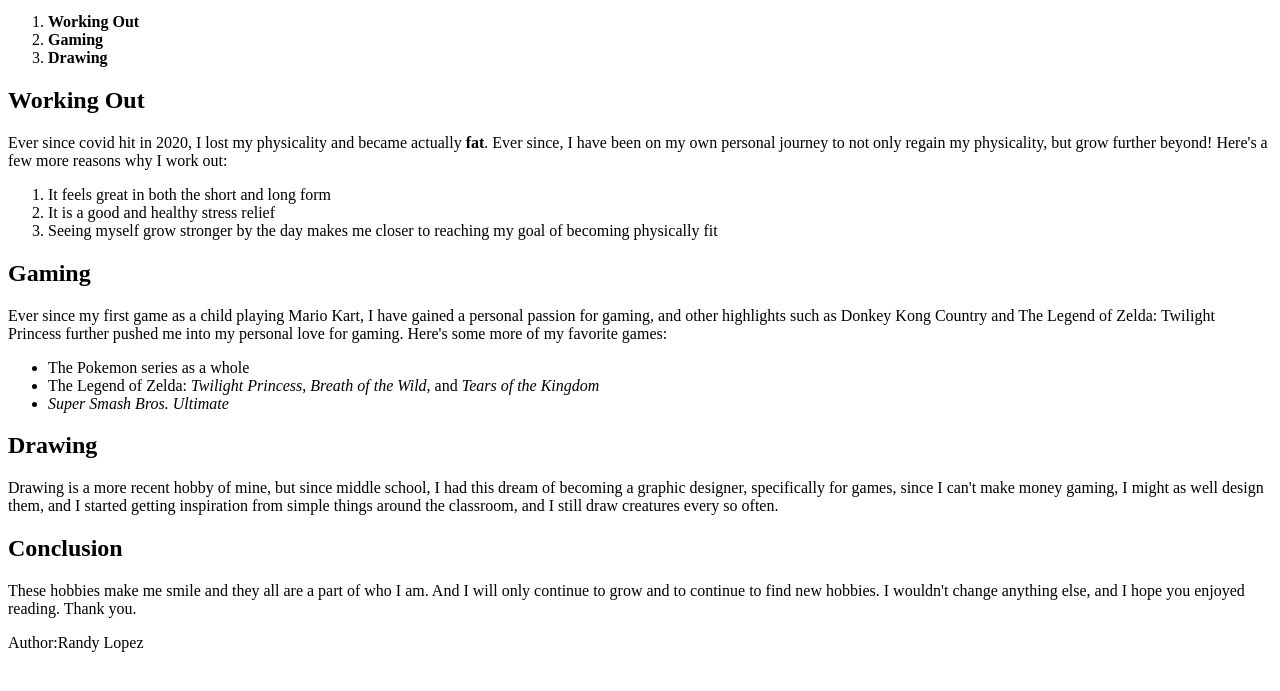
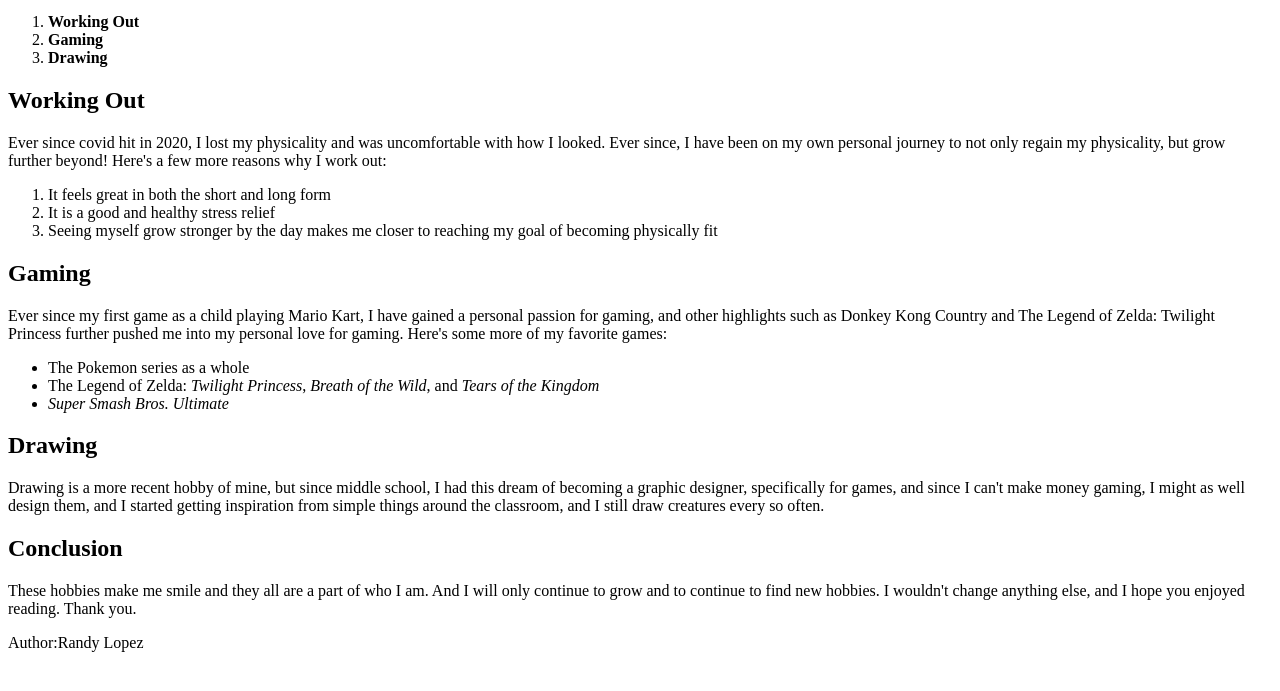
Before and after one commit to Randy-146/Favorite-passtimes, a plain HTML site: page Index.html in a window 1280 px wide. Shown: the part 101-792 px from the top of the page. Drawn offline with Linux system fonts and the light colour scheme.

Commit message:
Update Update: My first webpage!
Just changed one sentence.

```diff
--- a/Index.html
+++ b/Index.html
@@ -13,7 +13,7 @@
 <li><strong>Drawing</strong></li>
 </ol>
 <h2>Working Out</h2>
-<p>Ever since covid hit in 2020, I lost my physicality and became actually <strong>fat</strong>. Ever since, I have been on my own personal journey to not only regain my physicality, but grow further beyond! Here's a few more reasons why I work out:</p>
+<p>Ever since covid hit in 2020, I lost my physicality and was uncomfortable with how I looked. Ever since, I have been on my own personal journey to not only regain my physicality, but grow further beyond! Here's a few more reasons why I work out:</p>
 <ol>
 <li>It feels great in both the short and long form</li>
 <li>It is a good and healthy stress relief</li>
@@ -27,7 +27,7 @@
 <li><em>Super Smash Bros. Ultimate</em></li>
 </ul>
 <h2>Drawing</h2>
-<p>Drawing is a more recent hobby of mine, but since middle school, I had this dream of becoming a graphic designer, specifically for games, since I can't make money gaming, I might as well design them, and I started getting inspiration from simple things around the classroom, and I still draw creatures every so often.</p>
+<p>Drawing is a more recent hobby of mine, but since middle school, I had this dream of becoming a graphic designer, specifically for games, and since I can't make money gaming, I might as well design them, and I started getting inspiration from simple things around the classroom, and I still draw creatures every so often.</p>
 <h2>Conclusion</h2>
 <p>These hobbies make me smile and they all are a part of who I am. And I will only continue to grow and to continue to find new hobbies. I wouldn't change anything else, and I hope you enjoyed reading. Thank you.</p>
 <p>Author:Randy Lopez</p>
```
